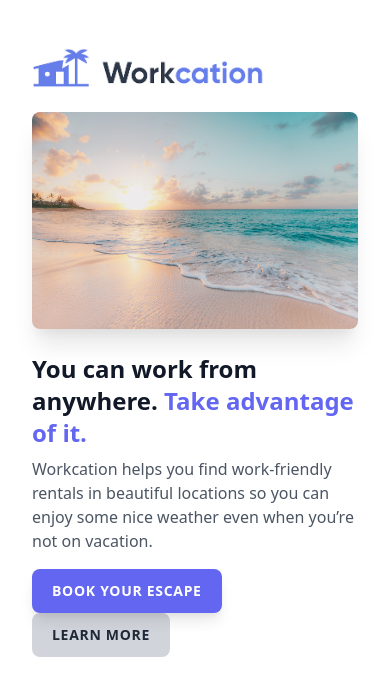
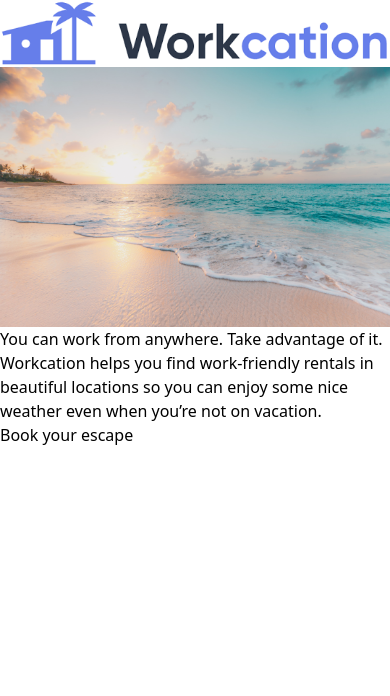
Before and after one commit to magnusvaughan/tailwindshowandtell-simple, a website built with Vite: page index.html in a window 390 px wide. Built offline with nearby package versions, Linux system fonts and the light colour scheme.

Commit message:
Added finished

```diff
--- /dev/null
+++ b/7-index-finished.html
@@ -0,0 +1,83 @@
+<!DOCTYPE html>
+<html lang="en">
+  <head>
+    <meta charset="UTF-8" />
+    <meta http-equiv="X-UA-Compatible" content="IE=edge" />
+    <meta name="viewport" content="width=device-width, initial-scale=1.0" />
+    <title>Document</title>
+    <link href="/css/tailwind.css" rel="stylesheet" />
+  </head>
+  <body class="bg-white">
+    <div class="grid lg:grid-cols-2 2xl:grid-cols-5">
+      <div
+        class="
+          px-8
+          py-12
+          max-w-md
+          mx-auto
+          sm:max-w-xl
+          lg:px-4 lg:py-24 lg:max-w-full
+          xl:mr-0
+          2xl:col-span-2
+        "
+      >
+        <div class="xl:max-w-xl">
+          <img class="h-10" src="workcation.png" alt="workcation" />
+          <img
+            class="
+              mt-6
+              rounded-lg
+              shadow-xl
+              sm:mt-8 sm:h-64 sm:w-full sm:object-cover
+              object-center
+              lg:hidden
+            "
+            src="beach.jpg"
+            alt="beach"
+          />
+          <h1
+            class="
+              mt-6
+              text-2xl
+              font-bold
+              text-gray-900
+              sm:mt-8 sm:text-4xl
+              lg:text-3xl
+              xl:text-4xl
+            "
+          >
+            You can work from anywhere.
+            <br class="hidden lg:inline" />
+            <span class="text-indigo-500">Take advantage of it.</span>
+          </h1>
+          <p class="mt-2 text-gray-600 sm:mt-4 sm:text-xl">
+            Workcation helps you find work-friendly rentals in beautiful
+            locations so you can enjoy some nice weather even when you’re not on
+            vacation.
+          </p>
+          <div class="mt-4">
+            <a
+              class="
+                btn btn-primary
+                shadow-lg
+                hover:-translate-y-0.5
+                transform
+                transition
+              "
+              href="#"
+              >Book your escape</a
+            >
+            <a class="btn btn-secondary" href="#">Learn More</a>
+          </div>
+        </div>
+      </div>
+      <div class="hidden relative lg:block 2xl:col-span-3">
+        <img
+          class="absolute inset-0 w-full h-full object-cover object-center"
+          src="beach.jpg"
+          alt="beach"
+        />
+      </div>
+    </div>
+  </body>
+</html>
--- a/index.html
+++ b/index.html
@@ -7,76 +7,20 @@
     <title>Document</title>
     <link href="/css/tailwind.css" rel="stylesheet" />
   </head>
-  <body class="bg-white">
-    <div class="grid lg:grid-cols-2 2xl:grid-cols-5">
-      <div
-        class="
-          px-8
-          py-12
-          max-w-md
-          mx-auto
-          sm:max-w-xl
-          lg:px-4 lg:py-24 lg:max-w-full
-          xl:mr-0
-          2xl:col-span-2
-        "
-      >
-        <div class="xl:max-w-xl">
-          <img class="h-10" src="workcation.png" alt="workcation" />
-          <img
-            class="
-              mt-6
-              rounded-lg
-              shadow-xl
-              sm:mt-8 sm:h-64 sm:w-full sm:object-cover
-              object-center
-              lg:hidden
-            "
-            src="beach.jpg"
-            alt="beach"
-          />
-          <h1
-            class="
-              mt-6
-              text-2xl
-              font-bold
-              text-gray-900
-              sm:mt-8 sm:text-4xl
-              lg:text-3xl
-              xl:text-4xl
-            "
-          >
-            You can work from anywhere.
-            <br class="hidden lg:inline" />
-            <span class="text-indigo-500">Take advantage of it.</span>
-          </h1>
-          <p class="mt-2 text-gray-600 sm:mt-4 sm:text-xl">
-            Workcation helps you find work-friendly rentals in beautiful
-            locations so you can enjoy some nice weather even when you’re not on
-            vacation.
-          </p>
-          <div class="mt-4">
-            <a
-              class="
-                btn btn-primary
-                shadow-lg
-                hover:-translate-y-0.5
-                transform
-                transition
-              "
-              href="#"
-              >Book your escape</a
-            >
-            <a class="btn btn-secondary" href="#">Learn More</a>
-          </div>
-        </div>
-      </div>
-      <div class="hidden relative lg:block 2xl:col-span-3">
-        <img
-          class="absolute inset-0 w-full h-full object-cover object-center"
-          src="beach.jpg"
-          alt="beach"
-        />
+  <body>
+    <div>
+      <img src="workcation.png" alt="workcation" />
+      <img src="beach.jpg" alt="beach" />
+      <h1>
+        You can work from anywhere.
+        <span>Take advantage of it.</span>
+      </h1>
+      <p>
+        Workcation helps you find work-friendly rentals in beautiful locations
+        so you can enjoy some nice weather even when you’re not on vacation.
+      </p>
+      <div>
+        <a href="#">Book your escape</a>
       </div>
     </div>
   </body>
```
